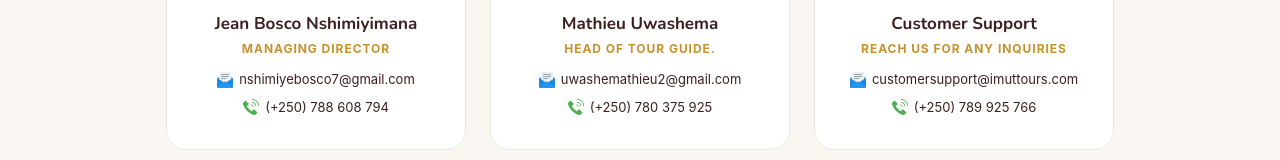
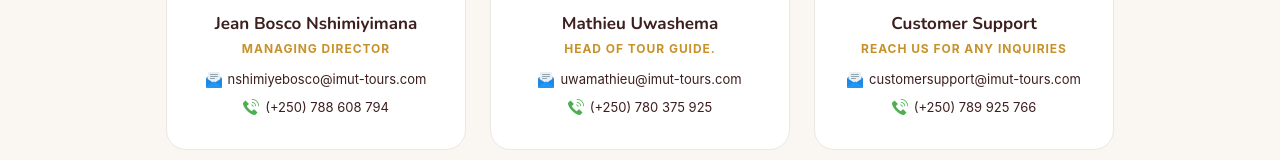
Before and after one commit to Bazatohalemouard/imut-tours, a React (Vite) app: page /about in a window 1280 px wide. Shown: the part 1465-1625 px from the top of the page. Built offline with nearby package versions, Linux system fonts and the light colour scheme; a web font is replaced by a local one.

Commit message:
Updated teams page

```diff
--- a/src/pages/AboutPage.jsx
+++ b/src/pages/AboutPage.jsx
@@ -31,21 +31,21 @@ export const AboutPage = ({ setPage }) => {
     {
       name: "Jean Bosco Nshimiyimana",
       role: "Managing Director",
-      email: 'nshimiyebosco7@gmail.com',
+      email: 'nshimiyebosco@imut-tours.com',
       phone: '(+250) 788 608 794',
       emoji: ceoIcon,
     },
     {
       name: "Mathieu Uwashema",
       role: "Head of tour guide.",
-      email: 'uwashemathieu2@gmail.com',
+      email: 'uwamathieu@imut-tours.com',
       phone: '(+250) 780 375 925',
       emoji: guideIcon,
     },
     {
       name: "Customer Support",
       role: "Reach us for any inquiries",
-      email: 'customersupport@imuttours.com',
+      email: 'customersupport@imut-tours.com',
       phone: '(+250) 789 925 766',
       emoji: customerSupportIcon,
     },
```
